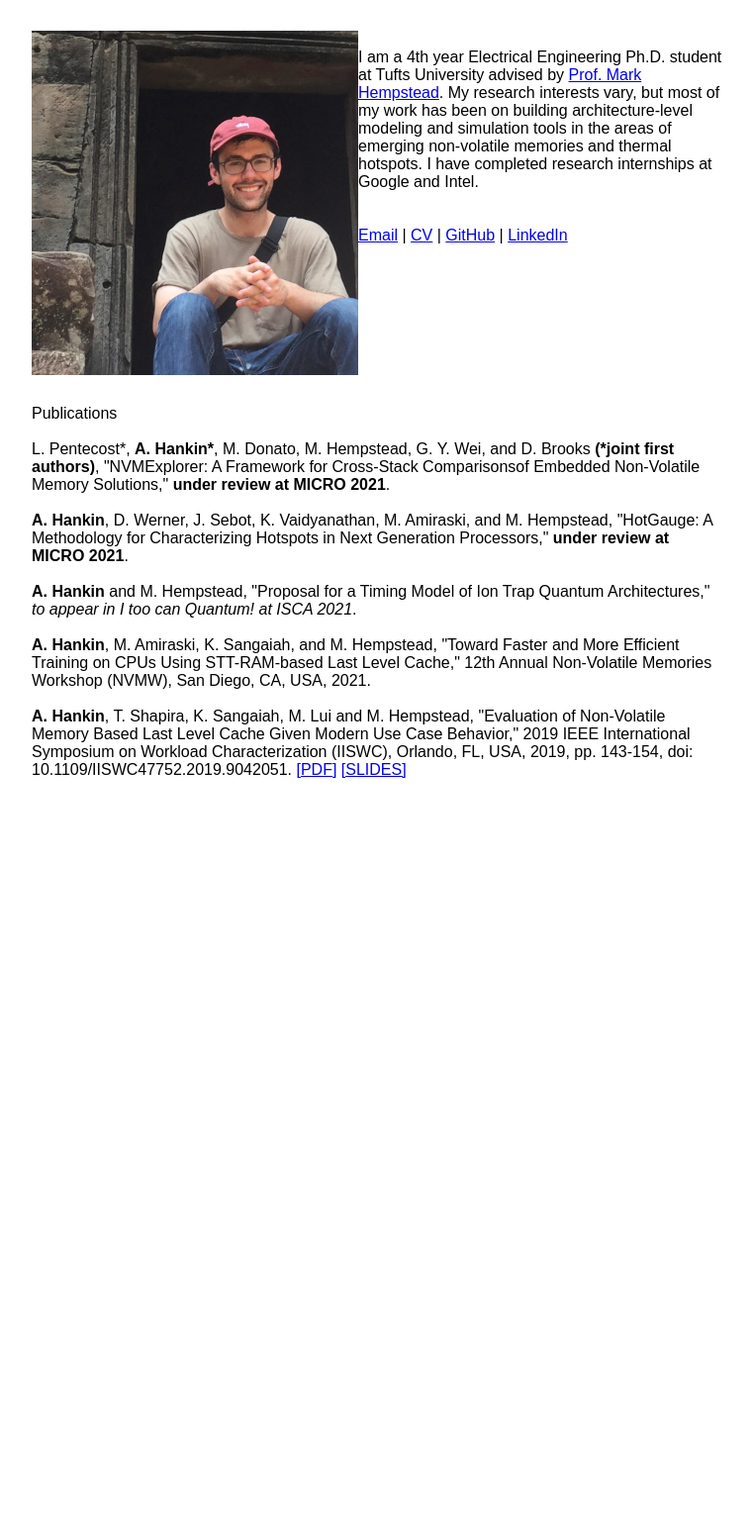
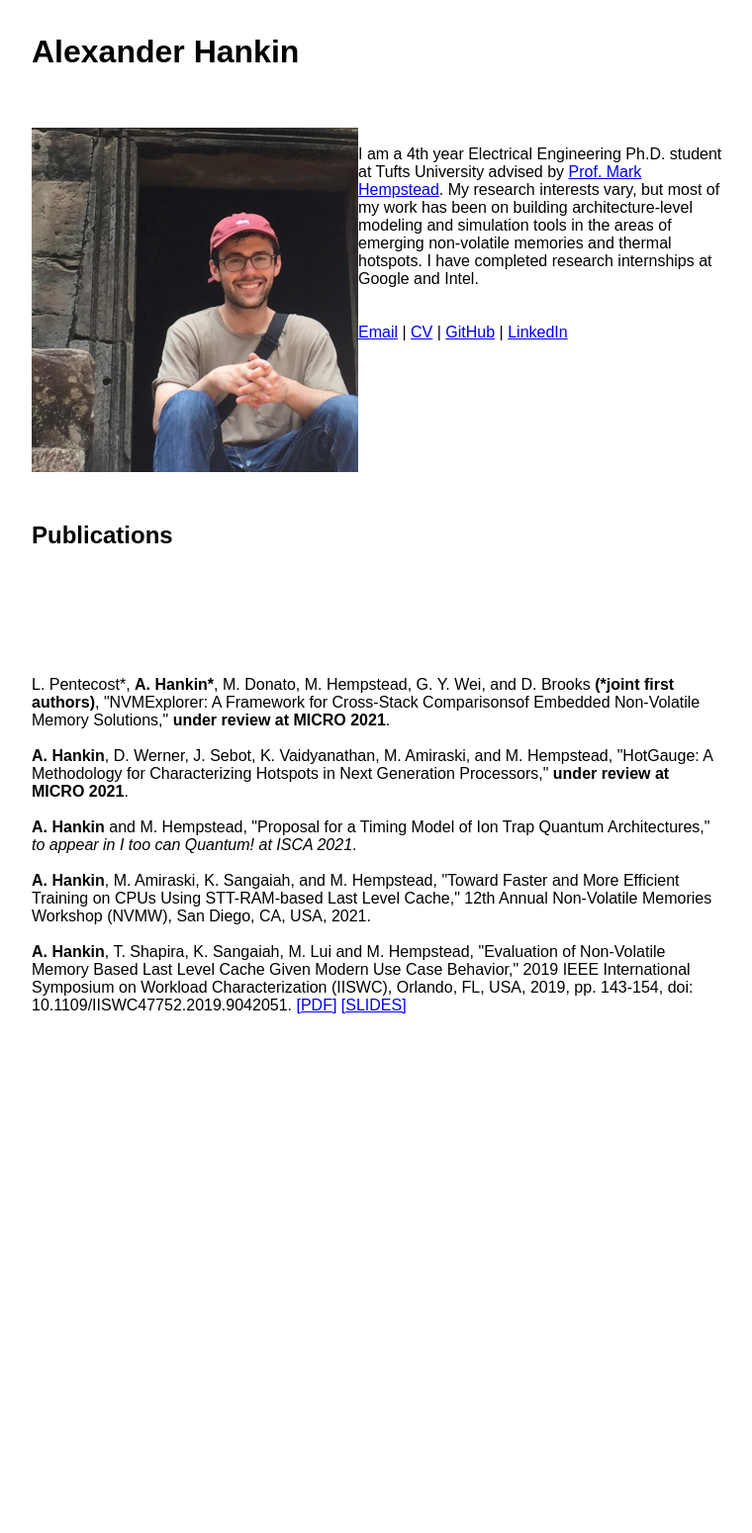
Before and after one commit to hankin0/hankin0.github.io, a Jekyll site: the page built from index.html, in a window 1280 px wide. Shown: the whole page at 99% size, without its empty margins (258-1018 px from the left). Built offline with Jekyll 4.4.1, drawn with Linux system fonts in a browser that asks for light colours; before the commit the page ends 1311 px from its top, so only the background shows below that.

Commit message:
Update index.html

```diff
--- a/index.html
+++ b/index.html
@@ -3,7 +3,7 @@ layout: default
 ---
 <body>
 
-	<title> Alexander Hankin </title>
+	<h1> Alexander Hankin </h1><br>
 
       <br>
         <img class="ex2" src="images/just_me_cambodia.png" width='' height='' align="left">
@@ -16,7 +16,7 @@ layout: default
 	    <a href="mailto:alexander.hankin@tufts.edu">Email</a> | <a href="docs/hankin_CV_12-16-19.pdf">CV</a> | <a href="https://github.com/hankin0">GitHub</a> | <a href="https://www.linkedin.com/in/alexanderhankin">LinkedIn</a> <br><br><br>
                   <br><br><br><br><br><br><br>
 
-	<heading>Publications</heading><br><br>
+	<h2>Publications</h2><br><br><br><br><br><br>
 
 	L. Pentecost*, <b>A. Hankin*</b>, M. Donato, M. Hempstead, G. Y. Wei, and D. Brooks <b>(*joint first authors)</b>, "NVMExplorer: A Framework for Cross-Stack Comparisonsof Embedded Non-Volatile Memory Solutions," <b> under review at MICRO 2021</b>.<br><br>
 
```
